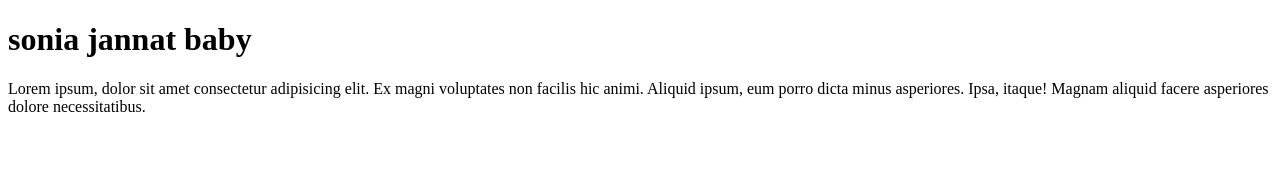
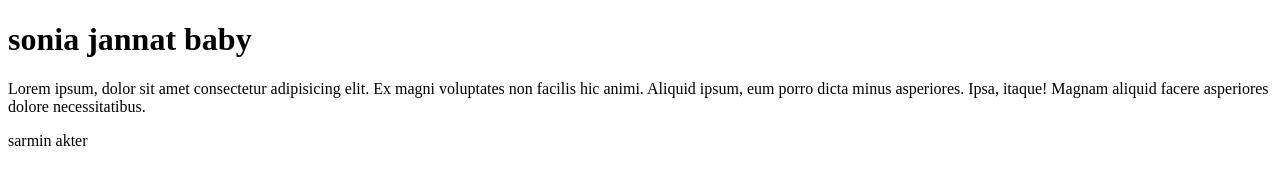
Before and after one commit to sarmin56952/first-project, a plain HTML site: page index.html in a window 1280 px wide. Drawn offline with Linux system fonts and the light colour scheme.

Commit message:
Update index.html

```diff
--- a/index.html
+++ b/index.html
@@ -11,5 +11,6 @@
   <body>
     <h1>sonia jannat baby</h1>
     <p>Lorem ipsum, dolor sit amet consectetur adipisicing elit. Ex magni voluptates non facilis hic animi. Aliquid ipsum, eum porro dicta minus asperiores. Ipsa, itaque! Magnam aliquid facere asperiores dolore necessitatibus.</p>
+<p>sarmin akter </p>
   </body>
 </html>
```
